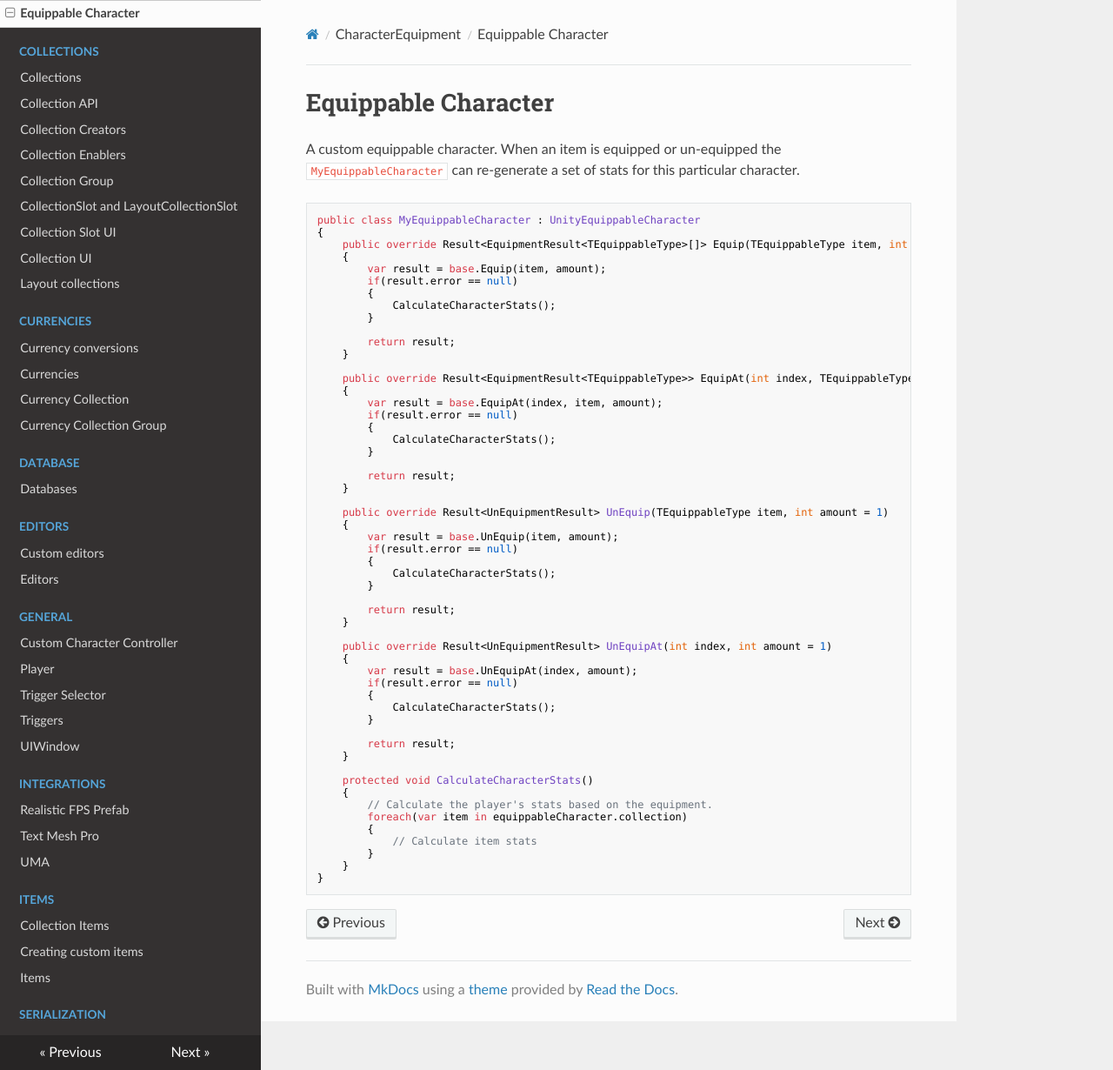
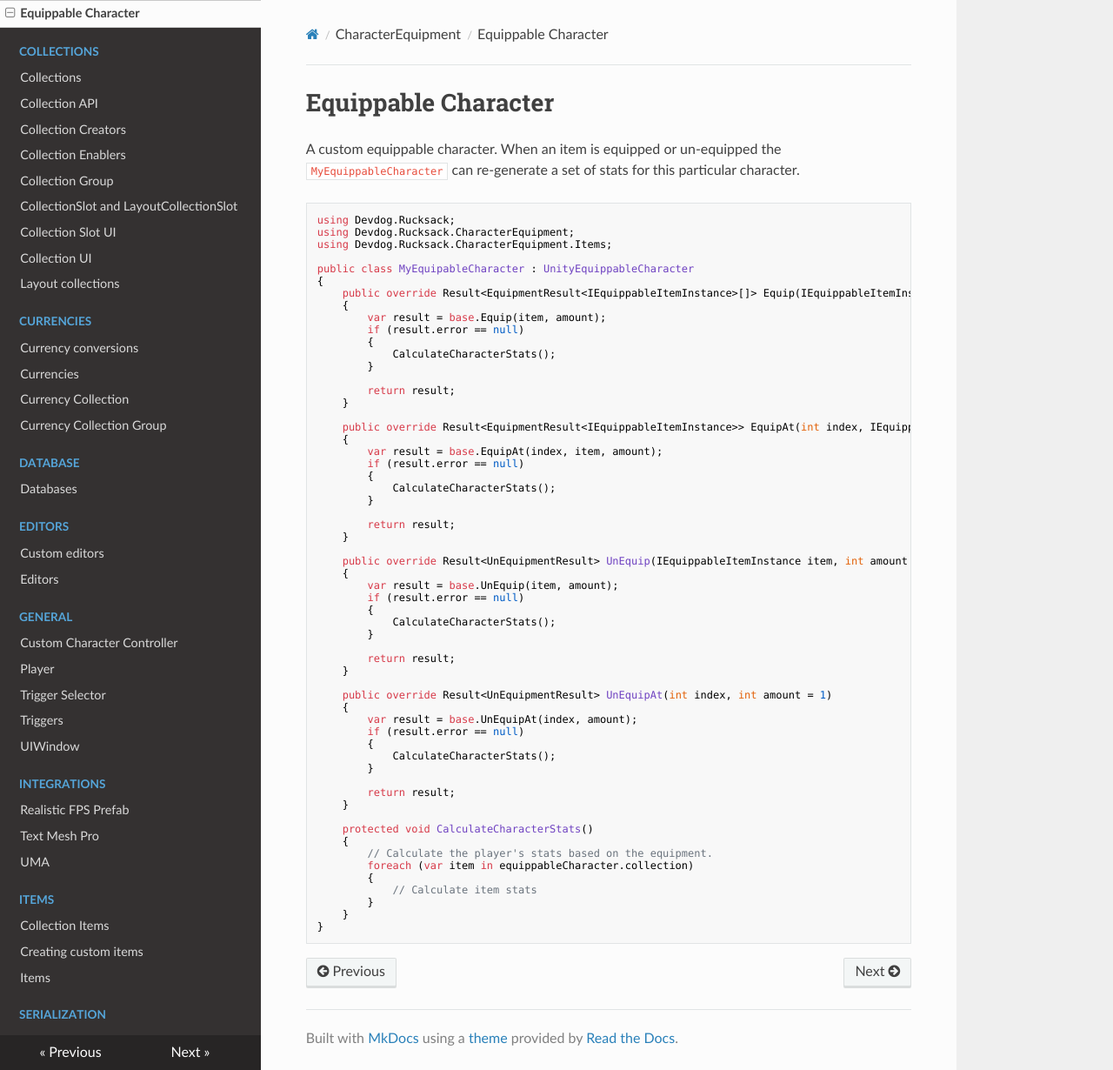
Before and after one commit to devdogio/RucksackDocs, an MkDocs documentation site: the page built from docs/CharacterEquipment/EquippableCharacter.md, in a window 1280 px wide and 1230 px high. Shown: the whole window at 87% size. Built offline with MkDocs 1.6.1, drawn with Linux system fonts in a browser that asks for light colours; nearby versions of some CDN libraries.

Commit message:
Fixed documentation.

````diff
--- a/docs/CharacterEquipment/EquippableCharacter.md
+++ b/docs/CharacterEquipment/EquippableCharacter.md
@@ -3,12 +3,16 @@
 A custom equippable character. When an item is equipped or un-equipped the `MyEquippableCharacter` can re-generate a set of stats for this particular character.
 
 ```csharp
-public class MyEquippableCharacter : UnityEquippableCharacter
+using Devdog.Rucksack;
+using Devdog.Rucksack.CharacterEquipment;
+using Devdog.Rucksack.CharacterEquipment.Items;
+
+public class MyEquipableCharacter : UnityEquippableCharacter
 {
-	public override Result<EquipmentResult<TEquippableType>[]> Equip(TEquippableType item, int amount = 1)
+	public override Result<EquipmentResult<IEquippableItemInstance>[]> Equip(IEquippableItemInstance item, int amount = 1)
 	{
 		var result = base.Equip(item, amount);
-		if(result.error == null)
+		if (result.error == null)
 		{
 			CalculateCharacterStats();
 		}
@@ -16,10 +20,10 @@ public class MyEquippableCharacter : UnityEquippableCharacter
 		return result;
 	}
 
-	public override Result<EquipmentResult<TEquippableType>> EquipAt(int index, TEquippableType item, int amount = 1)
+	public override Result<EquipmentResult<IEquippableItemInstance>> EquipAt(int index, IEquippableItemInstance item, int amount = 1)
 	{
 		var result = base.EquipAt(index, item, amount);
-		if(result.error == null)
+		if (result.error == null)
 		{
 			CalculateCharacterStats();
 		}
@@ -27,10 +31,10 @@ public class MyEquippableCharacter : UnityEquippableCharacter
 		return result;
 	}
 
-	public override Result<UnEquipmentResult> UnEquip(TEquippableType item, int amount = 1)
+	public override Result<UnEquipmentResult> UnEquip(IEquippableItemInstance item, int amount = 1)
 	{
 		var result = base.UnEquip(item, amount);
-		if(result.error == null)
+		if (result.error == null)
 		{
 			CalculateCharacterStats();
 		}
@@ -41,7 +45,7 @@ public class MyEquippableCharacter : UnityEquippableCharacter
 	public override Result<UnEquipmentResult> UnEquipAt(int index, int amount = 1)
 	{
 		var result = base.UnEquipAt(index, amount);
-		if(result.error == null)
+		if (result.error == null)
 		{
 			CalculateCharacterStats();
 		}
@@ -52,7 +56,7 @@ public class MyEquippableCharacter : UnityEquippableCharacter
 	protected void CalculateCharacterStats()
 	{
 		// Calculate the player's stats based on the equipment.
-		foreach(var item in equippableCharacter.collection)
+		foreach (var item in equippableCharacter.collection)
 		{
 			// Calculate item stats
 		}
````
